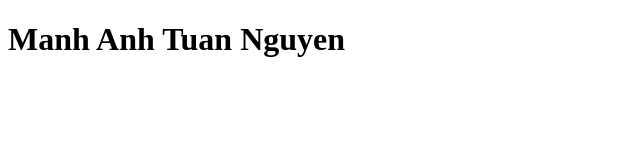
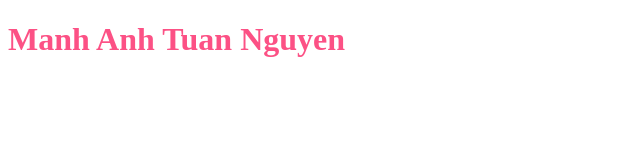
Before and after one commit to vercheres/my-portfolio, a Gatsby site: page / in a window 1280 px wide. Shown: the whole page, without its empty margins (0-640 px from the left). Built offline with nearby package versions, Linux system fonts and the light colour scheme; Gatsby itself is replaced by a stand-in of ours; a web font is replaced by a local one.

Commit message:
Updated site.css

```diff
--- a/src/style/site.css
+++ b/src/style/site.css
@@ -3,5 +3,5 @@ body {
 }
 
 h1 {
-    color: black;
+    color: #FC5185;
 }
```
